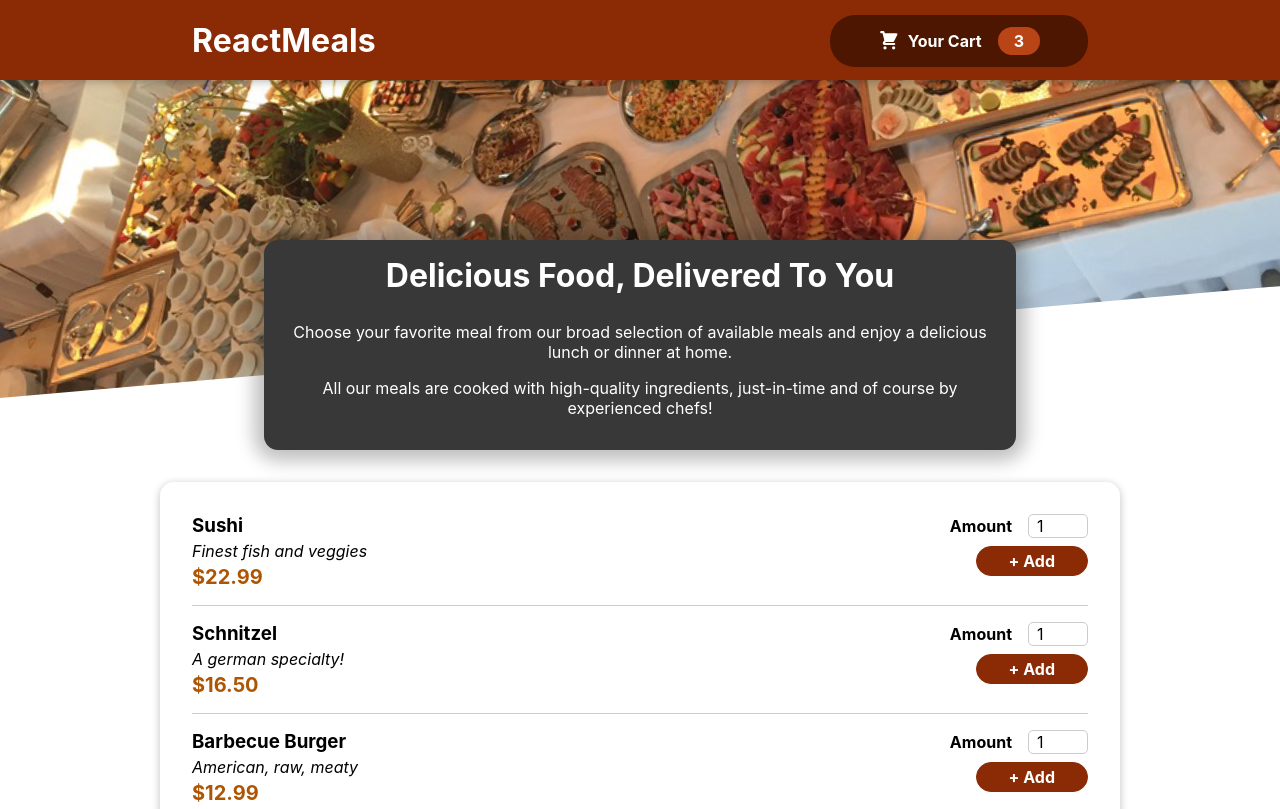
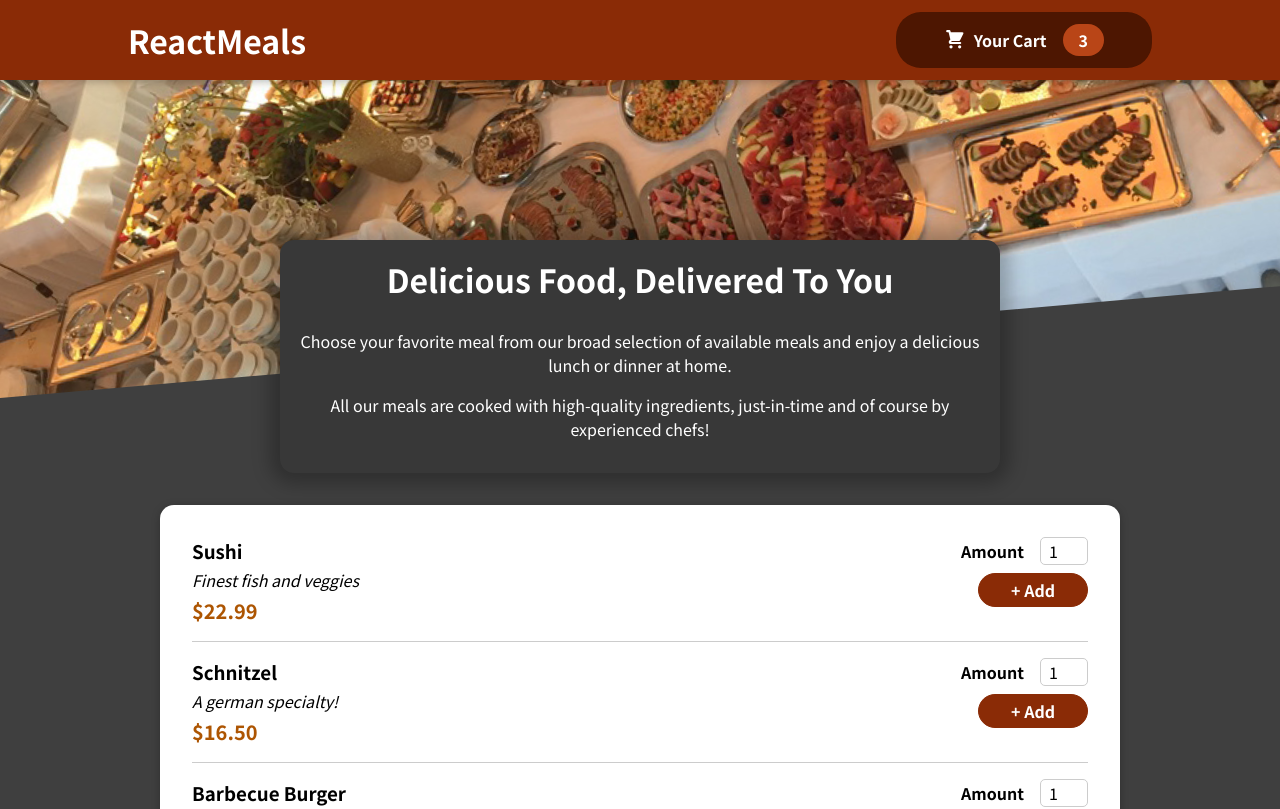
Before and after one commit to mazenadel19/React-Food-Order-App, a React (Create React App) app: page / in a window 1280 px wide. Shown: the top 809 px of the page. Built offline with nearby package versions, Linux system fonts and the light colour scheme.

Commit message:
style update

```diff
--- a/src/components/Layout/Header.jsx
+++ b/src/components/Layout/Header.jsx
@@ -8,10 +8,8 @@
 	return (
 		<Fragment>
 			<header className={classes.header}>
-				<div className={classes.wrapper}>
-					<h1>ReactMeals</h1>
-					<HeaderCartButton />
-				</div>
+				<h1>ReactMeals</h1>
+				<HeaderCartButton />
 			</header>
 			<div className={classes['main-image']}>
 				<img src={mealsImage} alt='A table full of delicious food!' />
--- a/src/components/Layout/Header.module.css
+++ b/src/components/Layout/Header.module.css
@@ -6,16 +6,12 @@
 	height: 5rem;
 	background-color: #8a2b06;
 	color: white;
-	box-shadow: 0 2px 8px rgba(0, 0, 0, 0.25);
-	z-index: 10;
-}
-
-.wrapper {
-	width: 70%;
-	margin: 0 auto;
 	display: flex;
 	justify-content: space-between;
 	align-items: center;
+	padding: 0 10%;
+	box-shadow: 0 2px 8px rgba(0, 0, 0, 0.25);
+	z-index: 10;
 }
 
 .main-image {
--- a/src/index.css
+++ b/src/index.css
@@ -1,13 +1,14 @@
-body {
-  margin: 0;
-  font-family: -apple-system, BlinkMacSystemFont, 'Segoe UI', 'Roboto', 'Oxygen',
-    'Ubuntu', 'Cantarell', 'Fira Sans', 'Droid Sans', 'Helvetica Neue',
-    sans-serif;
-  -webkit-font-smoothing: antialiased;
-  -moz-osx-font-smoothing: grayscale;
+@import url('https://fonts.googleapis.com/css2?family=Noto+Sans+JP:wght@400;700&display=swap');
+
+* {
+	box-sizing: border-box;
 }
 
-code {
-  font-family: source-code-pro, Menlo, Monaco, Consolas, 'Courier New',
-    monospace;
+html {
+	font-family: 'Noto Sans JP', sans-serif;
 }
+
+body {
+	margin: 0;
+	background-color: #3f3f3f;
+}
```
